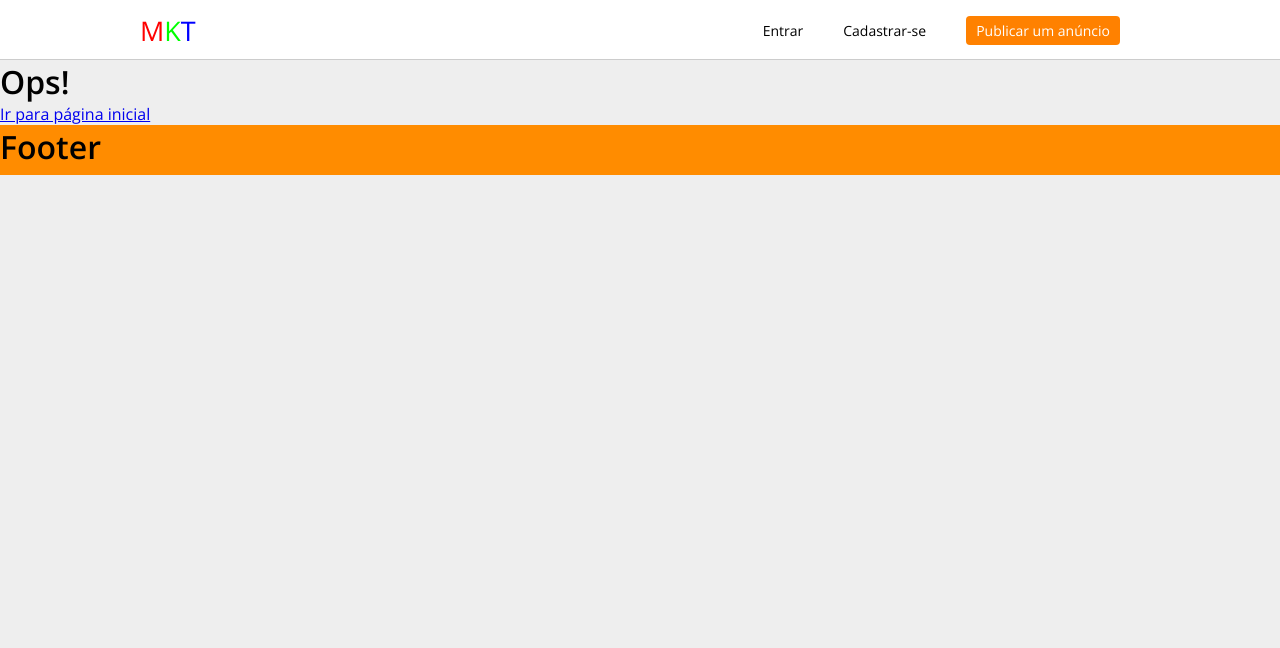
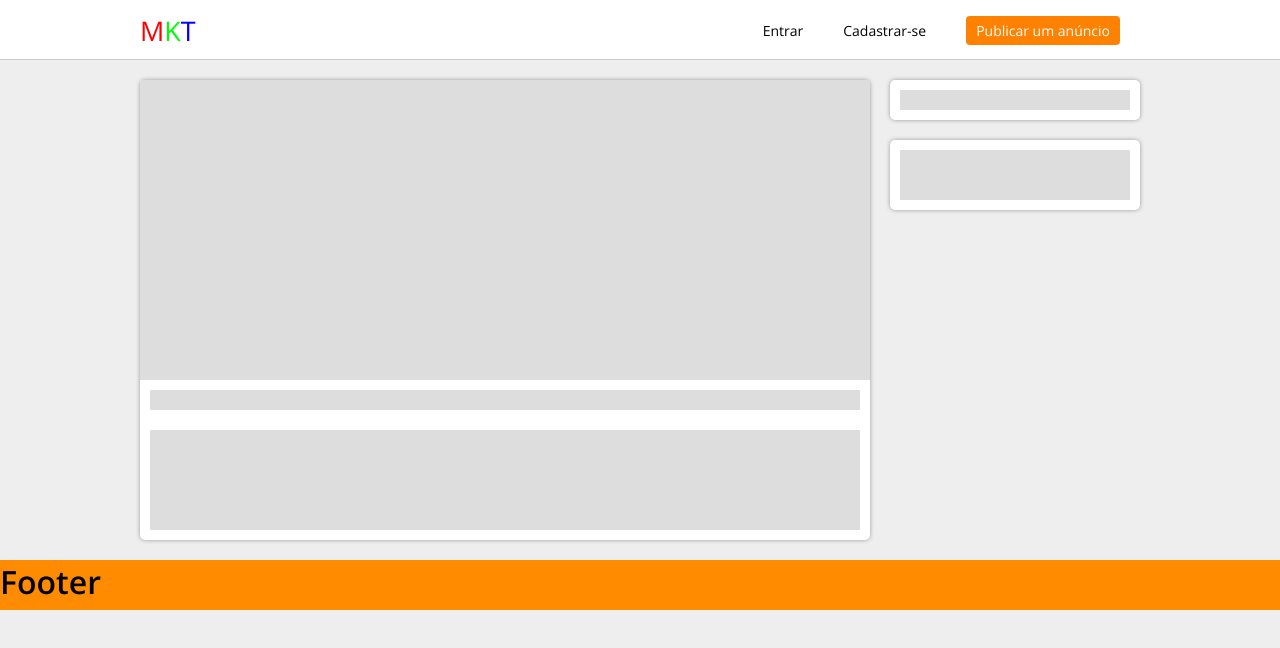
Before and after one commit to jonascavalcante/marketplace, a React (Create React App) app: page /ad/1 in a window 1280 px wide. Shown: the top 648 px of the page. Built offline with nearby package versions, Linux system fonts and the light colour scheme.

Commit message:
Criando fakeloading na página adPage

```diff
--- a/src/Routes.js
+++ b/src/Routes.js
@@ -5,6 +5,7 @@
 import About from './pages/about';
 import Signin from './pages/signin';
 import Signup from './pages/signup';
+import AdPage from './pages/adPage';
 import NotFound from './pages/notFound';
 
 const Routes = () => {
@@ -27,6 +28,10 @@
                 <Signup />
             </Route>
 
+            <Route exact path="/ad/:id">
+                <AdPage />
+            </Route>
+
             <Route>
                 <NotFound />
             </Route>
--- /dev/null
+++ b/src/pages/adPage/index.js
@@ -0,0 +1,52 @@
+import React, { useState } from 'react';
+import { useParams } from 'react-router-dom';
+
+import { PageContainer } from '../../components/MainComponents';
+import { PageArea, Fake } from './styles';
+
+import useAPI from '../../helpers/marketAPI';
+
+const Signin = () => {
+
+    const api = useAPI();
+
+    const { id } = useParams();
+
+    const [loading, setLoading] = useState(true);
+    const [adInfo, setAdInfo] = useState([]);
+
+    return (
+        <PageContainer>
+            <PageArea>
+
+                <div className="leftSide">
+                    <div className="box">
+                        <div className="adImage">
+                            {loading && <Fake height={300} />}
+                        </div>
+                        <div className="adInfor">
+                            <div className="adName">
+                                {loading && <Fake height={20} />}
+                            </div>
+                            <div className="adDescription">
+                                {loading && <Fake height={100} />}
+                            </div>
+                        </div>
+                    </div>
+                </div>
+
+                <div className="rightSide">
+                    <div className="box box--padding">
+                        {loading && <Fake height={20} />}
+                    </div>
+                    <div className="box box--padding">
+                        {loading && <Fake height={50} />}
+                    </div>
+                </div>
+
+            </PageArea>
+        </PageContainer>
+    );
+}
+
+export default Signin;
--- /dev/null
+++ b/src/pages/adPage/styles.js
@@ -0,0 +1,47 @@
+import styled from 'styled-components';
+
+export const Fake = styled.div`
+    height: ${props => props.height || 20}px;
+    background-color: #ddd;
+`;
+
+export const PageArea = styled.div`
+    margin-top: 20px;
+    display: flex;
+
+    .box {
+        margin-bottom: 20px;
+        border-radius: 5px;
+
+        background-color: #fff;
+        box-shadow: 0 0 4px #999;
+    }
+
+    .box--padding {
+        padding: 10px;
+    }
+
+    .leftSide {
+        flex: 1;
+        margin-right: 20px;
+
+        .adImage {
+
+        }
+
+        .adInfor {
+            padding: 10px;
+
+            .adName {
+                margin-bottom: 20px;
+            }
+            .adDescription {
+
+            }
+        }
+    }
+
+    .rightSide {
+        width: 250px;
+    }
+`;
```
